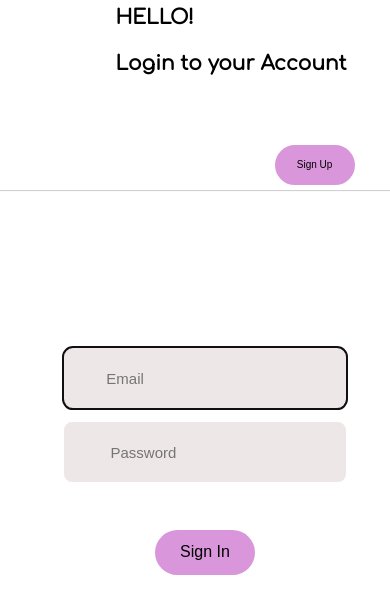
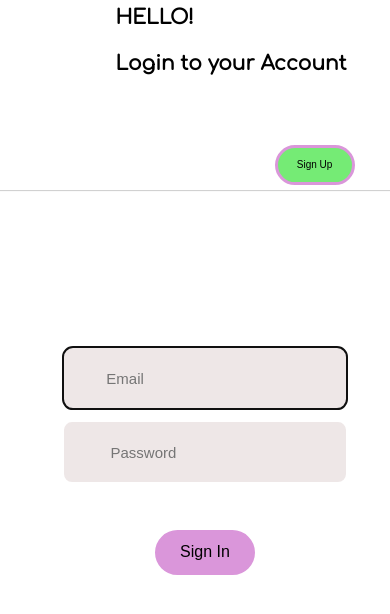
Before and after one commit to genevieveikechukwu/todo-app-client, a React (Create React App) app: page /signin in a window 390 px wide. In both pictures the pointer is over the button "Sign Up". Shown: the top 614 px of the page. Built offline with nearby package versions, Linux system fonts and the light colour scheme.

Commit message:
fixed the responsiveness

```diff
--- a/src/App.css
+++ b/src/App.css
@@ -79,7 +79,9 @@ input {
   padding: 10px;
 
 }
-
+button:hover{
+  background-color: rgb(117, 235, 117);
+}
 
 .signup-form input {
 
```
